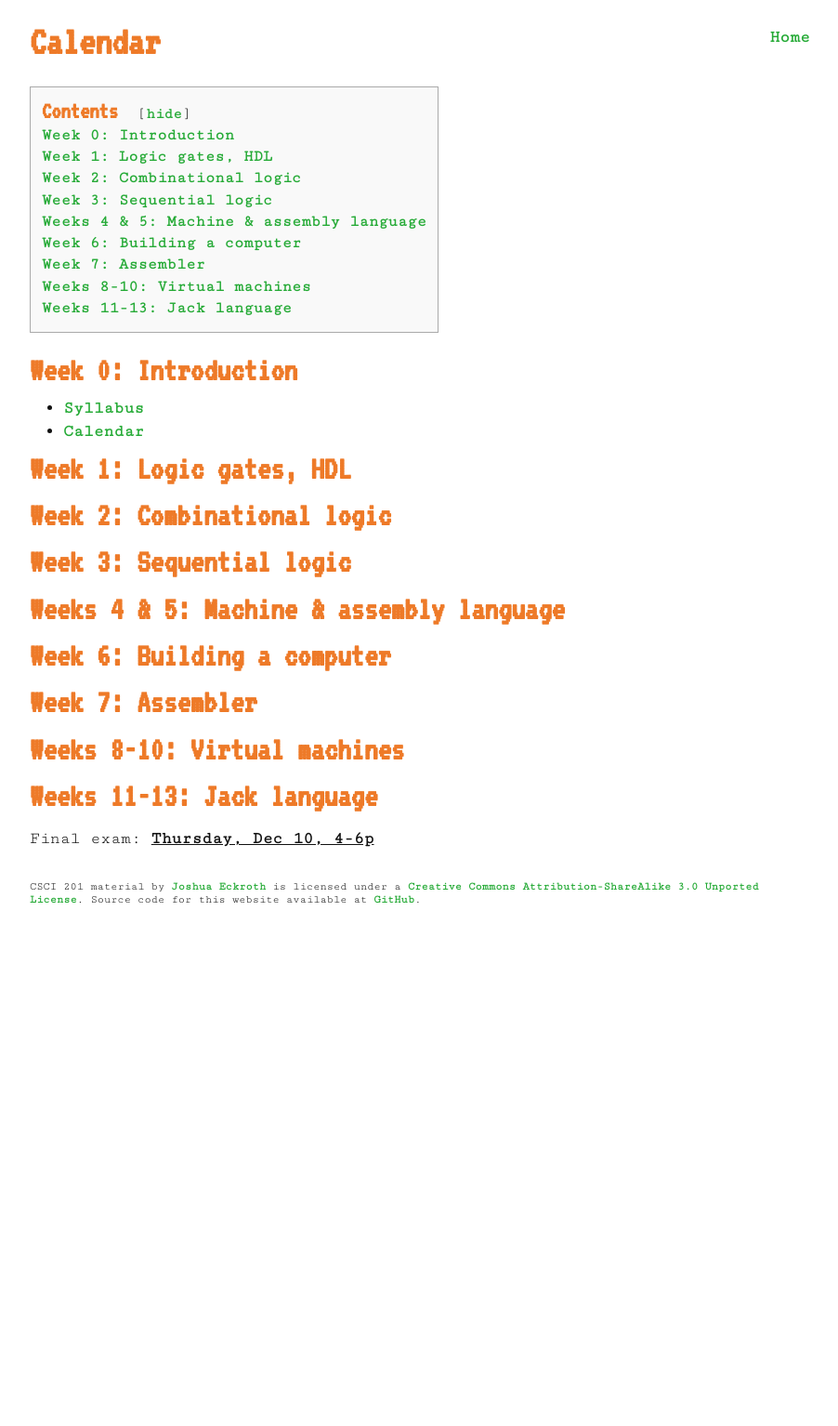
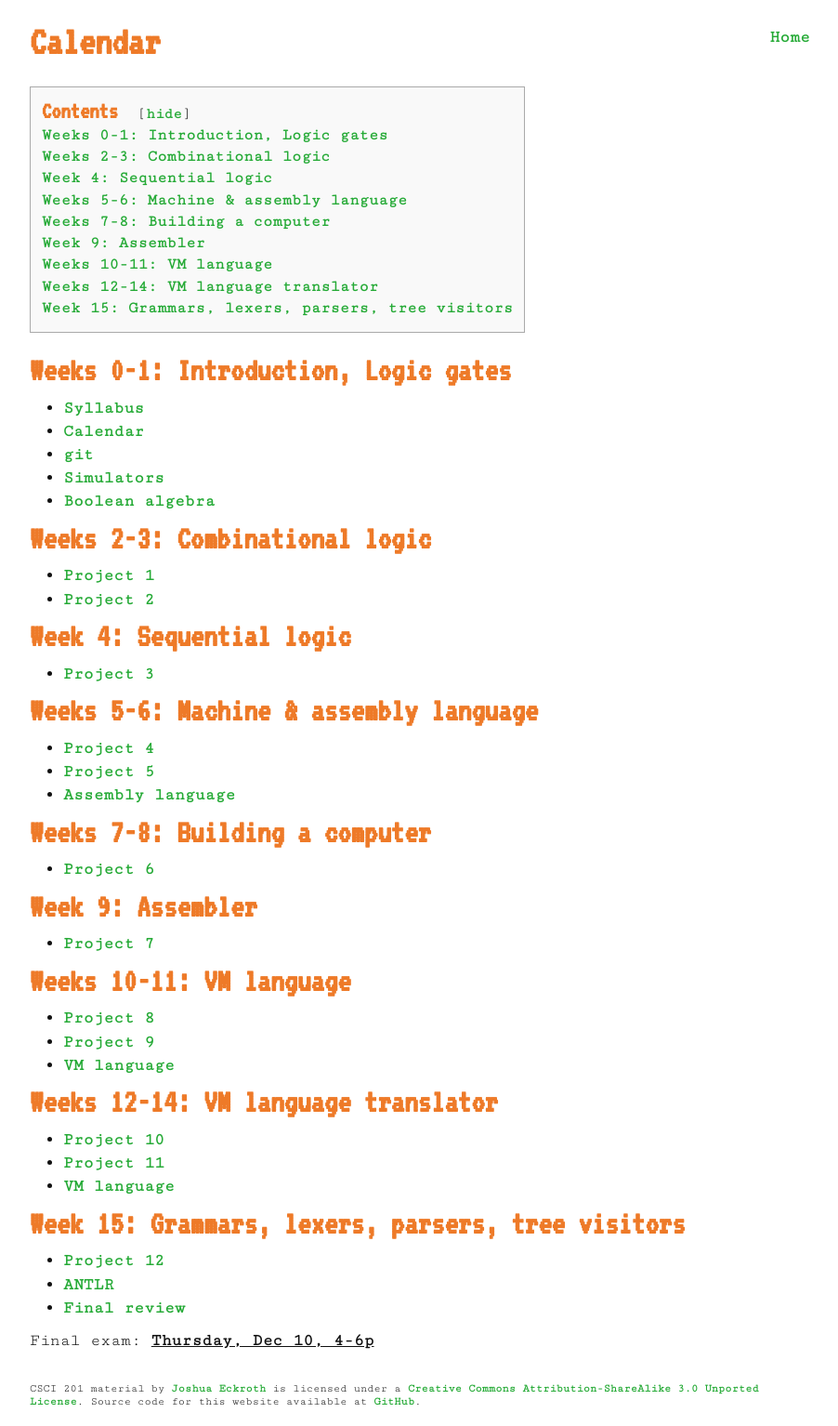
Before and after one commit to joshuaeckroth/csci201-website, a Jekyll site: the page built from notes/calendar.markdown, in a window 1280 px wide. Shown: the whole page at 93% size, without its empty margins (183-1085 px from the left). Built offline with Jekyll 4.4.1, drawn with Linux system fonts in a browser that asks for light colours; Markdown is read by kramdown in place of the engine named in the settings; before the commit the page ends 995 px from its top, so only the background shows below that.

Commit message:
Updated calendar and added partial final review

```diff
--- a/_layouts/index.html
+++ b/_layouts/index.html
@@ -48,6 +48,9 @@
               <li>
                 <div class="post-title"><a href="/notes/antlr.html">ANTLR</a></div>
               </li>
+              <li>
+                <div class="post-title"><a href="/notes/final-review.html">Final review</a></div>
+              </li>
             </ul>
           </td>
           <td>
--- a/notes/calendar.markdown
+++ b/notes/calendar.markdown
@@ -5,56 +5,53 @@ title: Calendar
 
 # Calendar
 
-## Week 0: Introduction
+## Weeks 0-1: Introduction, Logic gates
 
 - [Syllabus](/notes/syllabus.html)
 - [Calendar](/notes/calendar.html)
+- [git](/notes/git.html)
+- [Simulators](/notes/simulators.html)
+- [Boolean algebra](/notes/boolean-algebra.html)
 
-## Week 1: Logic gates, HDL
+## Weeks 2-3: Combinational logic
 
-{% comment %}
-- [Logic gates](/notes/logic-gates.html)
-- [HDL](/notes/hdl.html)
-{% endcomment %}
+- [Project 1](/projects/project-01.html)
+- [Project 2](/projects/project-02.html)
 
-## Week 2: Combinational logic
+## Week 4: Sequential logic
 
-{% comment %}
-- [Adders](/notes/adders.html)
-- [ALU](/notes/alu.html)
-{% endcomment %}
+- [Project 3](/projects/project-03.html)
 
-## Week 3: Sequential logic
+## Weeks 5-6: Machine &amp; assembly language
 
-{% comment %}
-- [Registers](/notes/registers.html)
-- [Counters](/notes/counters.html)
-- [RAM](/notes/ram.html)
-{% endcomment %}
+- [Project 4](/projects/project-04.html)
+- [Project 5](/projects/project-05.html)
+- [Assembly language](/notes/assembly-language.html)
 
-## Weeks 4 &amp; 5: Machine &amp; assembly language
+## Weeks 7-8: Building a computer
 
-{% comment %}
-- [Machine language](/notes/machine-language.html)
-- [Instruction set architecture](/notes/isa.html)
-- [Assembly language](/notes/assembly-language.html)
-{% endcomment %}
+- [Project 6](/projects/project-06.html)
 
-## Week 6: Building a computer
+## Week 9: Assembler
 
-## Week 7: Assembler
+- [Project 7](/projects/project-07.html)
 
-{% comment %}
-- [Assembler](/notes/assembler.html)
-{% endcomment %}
+## Weeks 10-11: VM language
 
-## Weeks 8-10: Virtual machines
+- [Project 8](/projects/project-08.html)
+- [Project 9](/projects/project-09.html)
+- [VM language](/notes/vm.html)
 
-## Weeks 11-13: Jack language
+## Weeks 12-14: VM language translator
 
-{% comment %}
-- [Jack parser](/notes/jack-parser.html)
-- [Jack compiler](/notes/jack-compiler.html)
-{% endcomment %}
+- [Project 10](/projects/project-10.html)
+- [Project 11](/projects/project-11.html)
+- [VM language](/notes/vm.html)
+
+## Week 15: Grammars, lexers, parsers, tree visitors
+
+- [Project 12](/projects/project-12.html)
+- [ANTLR](/notes/antlr.html)
+- [Final review](/notes/final-review.html)
 
 Final exam: **Thursday, Dec 10, 4-6p**
--- /dev/null
+++ b/notes/final-review.markdown
@@ -0,0 +1,66 @@
+---
+layout: post
+title: Final review (incomplete)
+---
+
+# Final review
+
+The final exam will be on paper. You can bring a 5x7 notecard fill with notes front and back. You will see questions like you see on this review.
+
+## Combinational logic
+
+Diagram an OR gate out of NAND gates. Here is the diagram for a NAND gate:
+
+![NAND](/images/nand.png)
+
+Using AND/OR/NOT gates, diagram a 4-way MUX. Here are the diagrams for AND/OR/NOT:
+
+![AND/OR/NOT](/images/and-or-not.jpg)
+
+Write the integer version of the binary number (in 8-bit 2's complement) 01101000. Do the same with 11101110. Now find the negation of 00101000, and write in binary form.
+
+Using AND/OR/NOT gates, diagram a 2-bit adder. Label the "overflow" bit.
+
+## Sequential logic
+
+Using AND/OR/NOT and the DFF gate, diagram a Bit gate. Recall a Bit has an input, a load bit, and an output.
+
+Describe the role of the PC gate.
+
+Using a RAM8 gate (and no other RAM gates), diagram a RAM32 gate. Label the other gates you use.
+
+Explain why we have Register gates in a modern machine and do not just use RAM for everything.
+
+## The whole computer
+
+(something about instruction decoding, sending to ALU, program counter, etc.)
+
+## Assembly language
+
+Translate such-and-such assembly language commands to machine language.
+
+Translate such-and-such machine language commands to assembly language.
+
+## Assembler
+
+(something about the translation process; labels, jumps)
+
+(implement certain algorithms in assembly language)
+
+## VM language
+
+(questions about the stack)
+
+(questions about function calls and the stack manipulations involved)
+
+(implement certain algorithms in assemly language)
+
+(translate some VM code to assembly)
+
+(translate some assembly to equivalent VM)
+
+## Grammars, lexers, parsers, tree visitors
+
+(design a grammar for very small syntax examples)
+
+(given a parse tree and some visitor functions, find the final output after visiting the tree from the root)
--- a/projects/project-02.markdown
+++ b/projects/project-02.markdown
@@ -13,7 +13,8 @@ categories: [projects]
 
 Implement the following logic gates by writing an HDL file for each. Start with the HDL templates provided. Be sure to test your implementations with the corresponding test scripts.
 
-You may use any gate described in Chapter 1: `Nand, Not, And, Or, Xor, Mux, DMux, Not16, And16, Or16, Mux16, Or8Way, Mux4Way16, Mux8Way16, DMux4Way, DMux8Way`, plus whatever gates you implement in this project.
+You may use any gate described in Chapter 1: `Nand`, `Not`, `And`, `Or`, `Xor`, `Mux`, `DMux`, `Not16`, `And16`, `Or16`,
+`Mux16`, `Or8Way`, `Mux4Way16`, `Mux8Way16`, `DMux4Way`, `DMux8Way`, plus whatever gates you implement in this project.
 
 ## Gates to implement
 
```
Also changed, not shown: images/and-or-not.jpg (added), images/nand.png (added).
